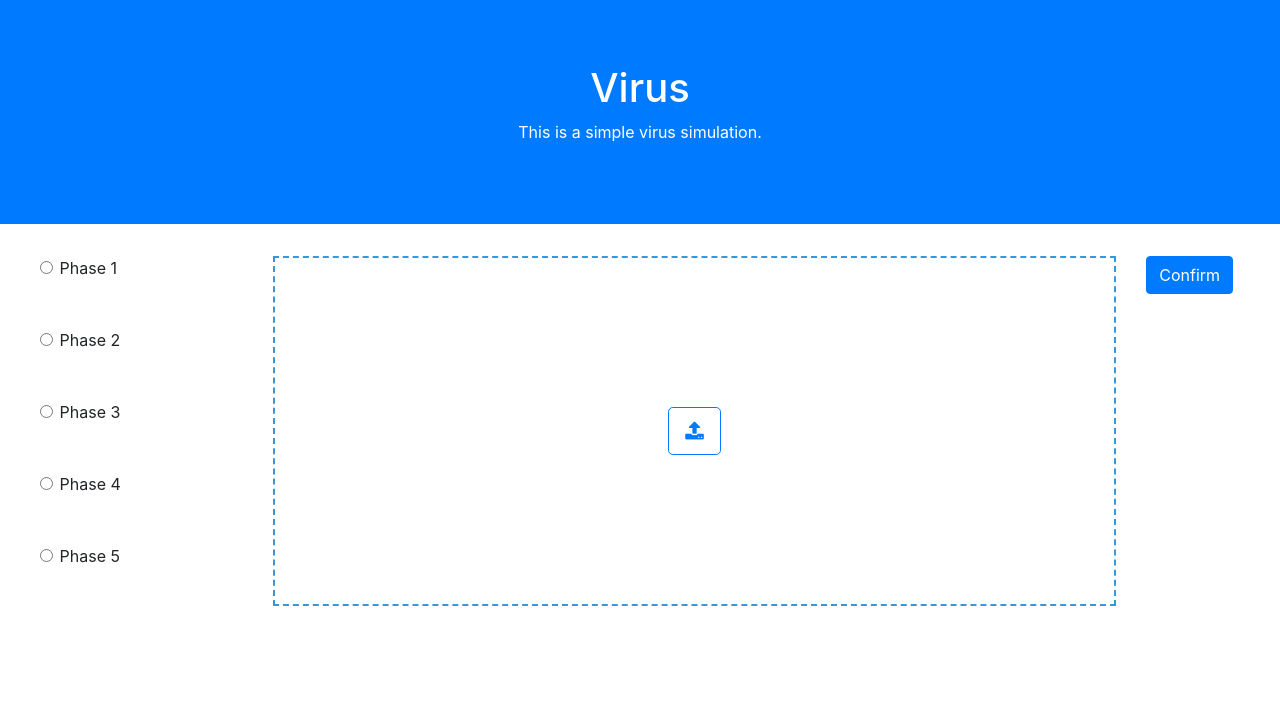
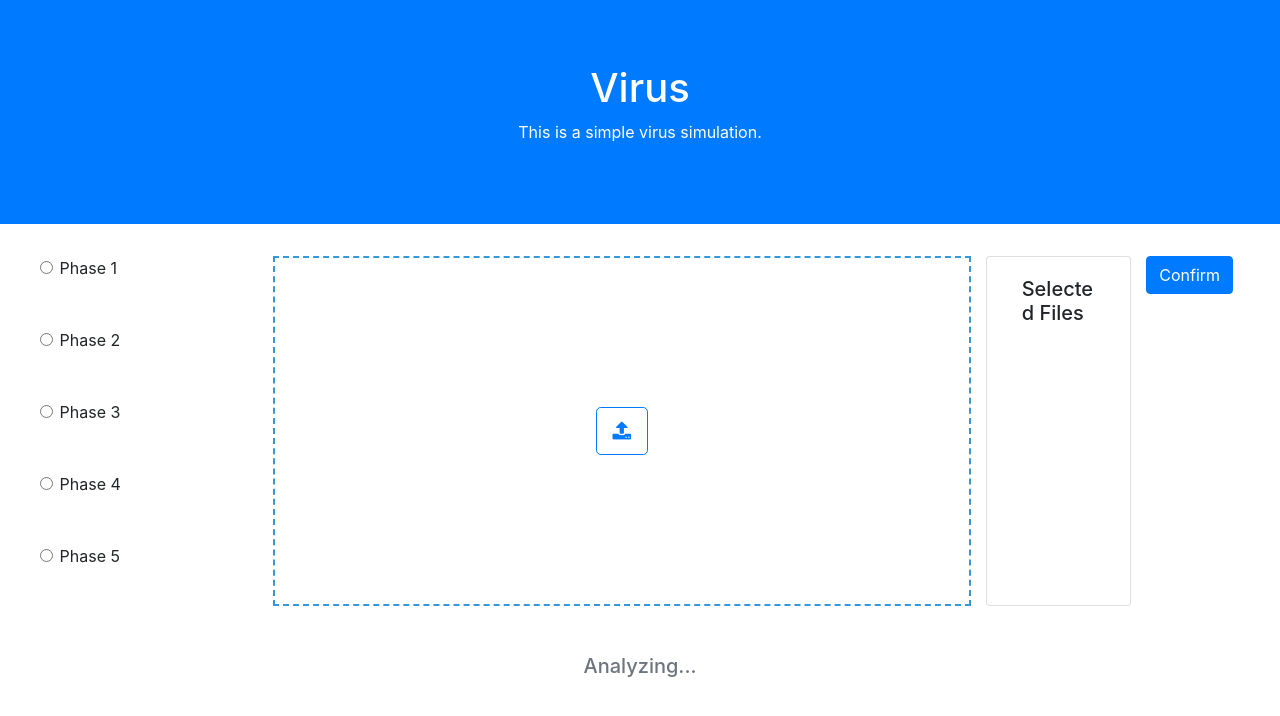
Before and after one commit to yussif-issah/virus_project, a Flask app: page / in a window 1280 px wide. Shown: the top 716 px of the page. Run offline with Flask 3, Linux system fonts and the light colour scheme.

Commit message:
added file submission and processing endpoitn

```diff
--- a/main.py
+++ b/main.py
@@ -1,11 +1,25 @@
 from flask import Flask, request, jsonify, render_template,url_for
+from services.FileProcessing import FileProcessing
 #from flask_cors import CORS
 app = Flask(__name__)
 # CORS(app)
-
+fileProcess = FileProcessing()
 @app.route('/')
 def index():
     return render_template('index.html')
+
+@app.route('/handleFilesSubmission',methods=['POST'])
+def handle_files_submission():
+
+    optionSelected  = request.form['option']
+    files = request.files.getlist('file')
+
+    #process files
+    results = [fileProcess.processFile(f) for f in files]
+    print("processed files:", results)
+
+    #return results
+    return jsonify({"option":optionSelected,"results": ''.join(results)})
 
 
 
--- /dev/null
+++ b/services/FileProcessing.py
@@ -0,0 +1,5 @@
+class FileProcessing:
+    def __init__(self):
+        pass
+    def processFile(self,file):
+        return file.filename
--- /dev/null
+++ b/static/virus.js
@@ -0,0 +1,37 @@
+var selectedOption = 0;
+var selectedFiles = []
+var formData = new FormData();
+
+
+function handleOption(myRadio) {
+    selectedOption = myRadio.value;
+}
+
+function showFileNames(input) {
+    const fileList = input.files;
+    const output = document.getElementById('file-names');
+
+    if (fileList.length === 0) {
+        output.innerHTML = "No file selected";
+    } else {
+        let names = [];
+        for (let i = 0; i < fileList.length; i++) {
+            names.push(fileList[i].name);
+            formData.append('file',fileList[i])
+        }
+        output.innerHTML = names.join('<br>');
+    }
+}
+function handleConfirm(){
+    formData.append('option',selectedOption)
+
+    fetch('/handleFilesSubmission', {
+      method: 'POST',
+      body: formData
+    })
+    .then(response => response.json())
+    .then(data => {
+        console.log(data.results)
+
+    });
+}
--- a/templates/index.html
+++ b/templates/index.html
@@ -21,7 +21,7 @@
             <div class="col-md-2 col-lg-2 col-sm-12">
                 <div class="row">
                     <div class="form-check">
-                        <input class="form-check-input" type="radio" name="flexRadioDefault" id="flexRadioDefault1">
+                        <input onclick="handleOption(this)" value="1" class="form-check-input" type="radio" name="flexRadioDefault" id="flexRadioDefault1">
                         <label class="form-check-label" for="flexRadioDefault1">
                             Phase 1
                         </label>
@@ -29,7 +29,7 @@
                 </div>
                 <div class="row mt-5">
                     <div class="form-check">
-                        <input class="form-check-input" type="radio" name="flexRadioDefault" id="flexRadioDefault2">
+                        <input onclick="handleOption(this)" value="2" class="form-check-input" type="radio" name="flexRadioDefault" id="flexRadioDefault2">
                         <label class="form-check-label" for="flexRadioDefault2">
                             Phase 2
                         </label>
@@ -37,7 +37,7 @@
                 </div>
                 <div class="row mt-5">
                     <div class="form-check">
-                        <input class="form-check-input" type="radio" name="flexRadioDefault" id="flexRadioDefault2">
+                        <input onclick="handleOption(this)" value="3" class="form-check-input" type="radio" name="flexRadioDefault" id="flexRadioDefault2">
                         <label class="form-check-label" for="flexRadioDefault2">
                             Phase 3
                         </label>
@@ -45,7 +45,7 @@
                 </div>
                 <div class="row mt-5">
                     <div class="form-check">
-                        <input class="form-check-input" type="radio" name="flexRadioDefault" id="flexRadioDefault2">
+                        <input onclick="handleOption(this)" value="4" class="form-check-input" type="radio" name="flexRadioDefault" id="flexRadioDefault2">
                         <label class="form-check-label" for="flexRadioDefault2">
                             Phase 4
                         </label>
@@ -53,7 +53,7 @@
                 </div>
                 <div class="row mt-5">
                     <div class="form-check">
-                        <input class="form-check-input" type="radio" name="flexRadioDefault" id="flexRadioDefault2">
+                        <input onclick="handleOption(this)" value="5" class="form-check-input" type="radio" name="flexRadioDefault" id="flexRadioDefault2">
                         <label class="form-check-label" for="flexRadioDefault2">
                             Phase 5
                         </label>
@@ -61,23 +61,34 @@
                 </div>
             </div>
             <div class="col-md-8 col-lg-8">
-                <div class="form-upload">
-                    <div class="">
-                        <div class="">
-                            <input type="file" multiple = "true" class="form-control-file" id="fileUpload" hidden>
-                            <button type="button" class="btn btn-lg btn-outline-primary" onclick="document.getElementById('fileUpload').click();">
+                <div class="row justify-content-center ">
+                    <div class="col-lg-10 col-md-10">
+                        <div class="form-upload">
+                            <input type="file" multiple  class="form-control-file" id="fileUpload" hidden onchange="showFileNames(this)">
+                            <button type="button"  class="btn btn-lg btn-outline-primary" onclick="document.getElementById('fileUpload').click();">
                                 <i class="fa fa-upload"></i>
                             </button>
+                        </div>
+                    </div>
+                    <div class=" card col-md-2 col-lg-2 ">
+                        <div>
+                            <div class="card-body">
+                                <h5 class="card-title">Selected Files</h5>
+                                <div id="file-names" class="mt-2 text-muted card-text"></div>
+                            </div>
                         </div>
                     </div>
                 </div>
             </div>
             <div class="col-md-1 col-lg-1 col-sm-12">
-                <button class="btn btn-primary button-bottom">
+                <button onclick="handleConfirm()" class="btn btn-primary button-bottom">
                     Confirm
                 </button>
             </div>
         </div>
-
+        <div class="row justify-content-center mt-5">
+            <h5 class="text-secondary" id="results">Analyzing...</h5>
+        </div>
+        <script src="/static/virus.js" type="text/javascript"></script>
     </body>
 </html>
```
